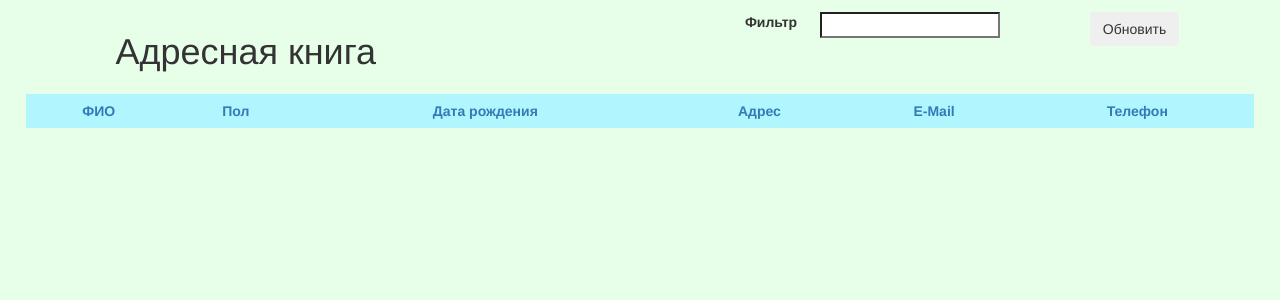
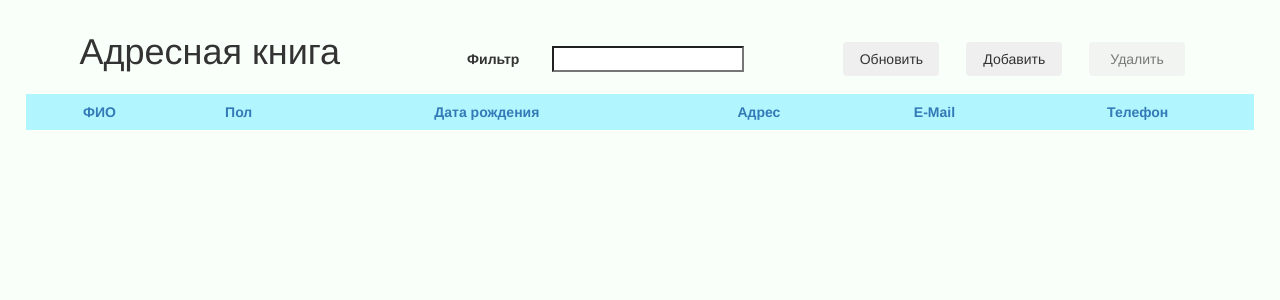
Before and after one commit to xammi/PersonsTable, a Django app: a page that uses templates/base.html in a window 1280 px wide. Shown: the top 300 px of the page. Run offline with Django 3.2, Linux system fonts and the light colour scheme; data that the repository does not hold is empty; some libraries are stand-ins or nearby versions.

Commit message:
The #header is correct now. The initial versions of base views.

```diff
--- a/PersonsTable/urls.py
+++ b/PersonsTable/urls.py
@@ -4,7 +4,12 @@ from Table.views import *
 
 urlpatterns = patterns('',
     url(r'^admin/', include(admin.site.urls)),
+
     url(r'^home/', index),
     url(r'^index/', index),
     url(r'^data/', get_data),
+
+    url(r'^add/', add_person),
+    url(r'^update/', update_person),
+    url(r'^delete/', delete_persons),
 )
--- a/Table/models.py
+++ b/Table/models.py
@@ -1,6 +1,4 @@
 from django.db import models
-import json
-import re
 
 class Person(models.Model):
     GENDER_CHOICES = (
@@ -30,9 +28,6 @@ class Person(models.Model):
                     email=self.email,
                     phone=self.phone)
 
-    def as_json(self):
-        return json.dumps({'id': self.id, 'values': self.as_dict()})
-
     def match_to(self, pattern):
         return pattern.match(self.fullname) or \
                pattern.match(str(self.birthdate)) or \
--- a/Table/views.py
+++ b/Table/views.py
@@ -3,7 +3,7 @@ from django.views.decorators.http import require_GET, require_POST, require_http
 from django.shortcuts import HttpResponse
 from Table.models import Person
 from django.http import HttpResponseBadRequest
-import json
+from json import dumps
 import re
 
 def require_AJAX(view):
@@ -21,6 +21,11 @@ def prepare(queryset, predicate):
     result = [{'id': query.id, 'values': query.as_dict()}
               for query in queryset if predicate(query)]
     return result
+
+
+def response_json(obj):
+    return HttpResponse(dumps(obj), mimetype="application/json")
+
 #--------------------------------------------------------------------------------------------------
 
 
@@ -42,6 +47,41 @@ def get_data(request):
     else:
         matcher = lambda person: True
 
-    persons = Person.objects.all()
-    response = prepare(persons, matcher)
-    return HttpResponse(json.dumps(response), mimetype="application/json")
+    persons = Person.objects.all()[:10]
+    data = prepare(persons, matcher)
+    return response_json(data)
+
+
+@require_AJAX
+@require_POST
+def add_person(request):
+    new_person = Person()
+    new_person.save(force_insert=True)
+    return response_json(new_person.as_dict())
+
+
+@require_AJAX
+@require_POST
+def update_person(request):
+    id = request.POST['id']
+    field = request.POST['field']
+    new_value = request.POST['new_value']
+
+    person = Person.objects.all().filter(id=id)
+    person[field] = new_value
+    person.save(force_update=True)
+
+    new_person = Person()
+    new_person.save()
+    return response_json(new_person.as_dict())
+
+
+@require_AJAX
+@require_POST
+def delete_persons(request):
+    ids = request.POST['ids']
+    for id in ids:
+        person = Person.objects.all().filter(id=id)
+        person.delete()
+
+    return response_json({'status': 'OK'})
--- a/static/css/base.css
+++ b/static/css/base.css
@@ -1,5 +1,5 @@
 body {
-    background-color: #e7ffe9;
+    background-color: #f9fff9;
     font-family: "Helvetica Neue Light", "HelveticaNeue-Light", "Helvetica Neue", Calibri, Helvetica, Arial;
 }
 
@@ -8,11 +8,17 @@ body {
 }
 
 #header {
-    margin: 1% 5%;
+    margin: 1% 2%;
 }
 
-#header > button, #header > input, #header > label {
-    vertical-align: middle;
+#header > button {
+    margin-right: 2%;
+}
+
+.vcenter {
+    display: inline-block;
+    vertical-align: baseline;
+    float: none;
 }
 
 .grid {
@@ -25,7 +31,7 @@ body {
 
 .grid th, .grid td {
     text-align: center !important;
-    padding: 7px;
+    padding: 8px;
 }
 
 .grid td {
--- a/templates/base.html
+++ b/templates/base.html
@@ -17,10 +17,12 @@
 <body>
   <div id="container" class="container-fluid">
       <div id="header" class="row">
-          <h1 class="col-md-7">Адресная книга</h1>
-          <label for="filter" class="col-md-1">Фильтр</label>
-          <input id="filter" name="filter" class="col-md-2" type="search"/>
-          <button id="updater" class="btn col-md-1 col-md-offset-1">Обновить</button>
+          <h1 class="col-md-4 vcenter">Адресная книга</h1>
+          <label for="filter" class="col-md-1 vcenter">Фильтр</label>
+          <input id="filter" name="filter" class="col-md-2 vcenter" type="search"/>
+          <button id="updater" class="btn col-md-1 col-md-offset-1 vcenter">Обновить</button>
+          <button id="add" class="btn col-md-1 vcenter">Добавить</button>
+          <button id="delete" class="btn col-md-1 vcenter disabled">Удалить</button>
       </div>
       <div id="content" class="row">
           <div id="tablecontent"></div>
```
